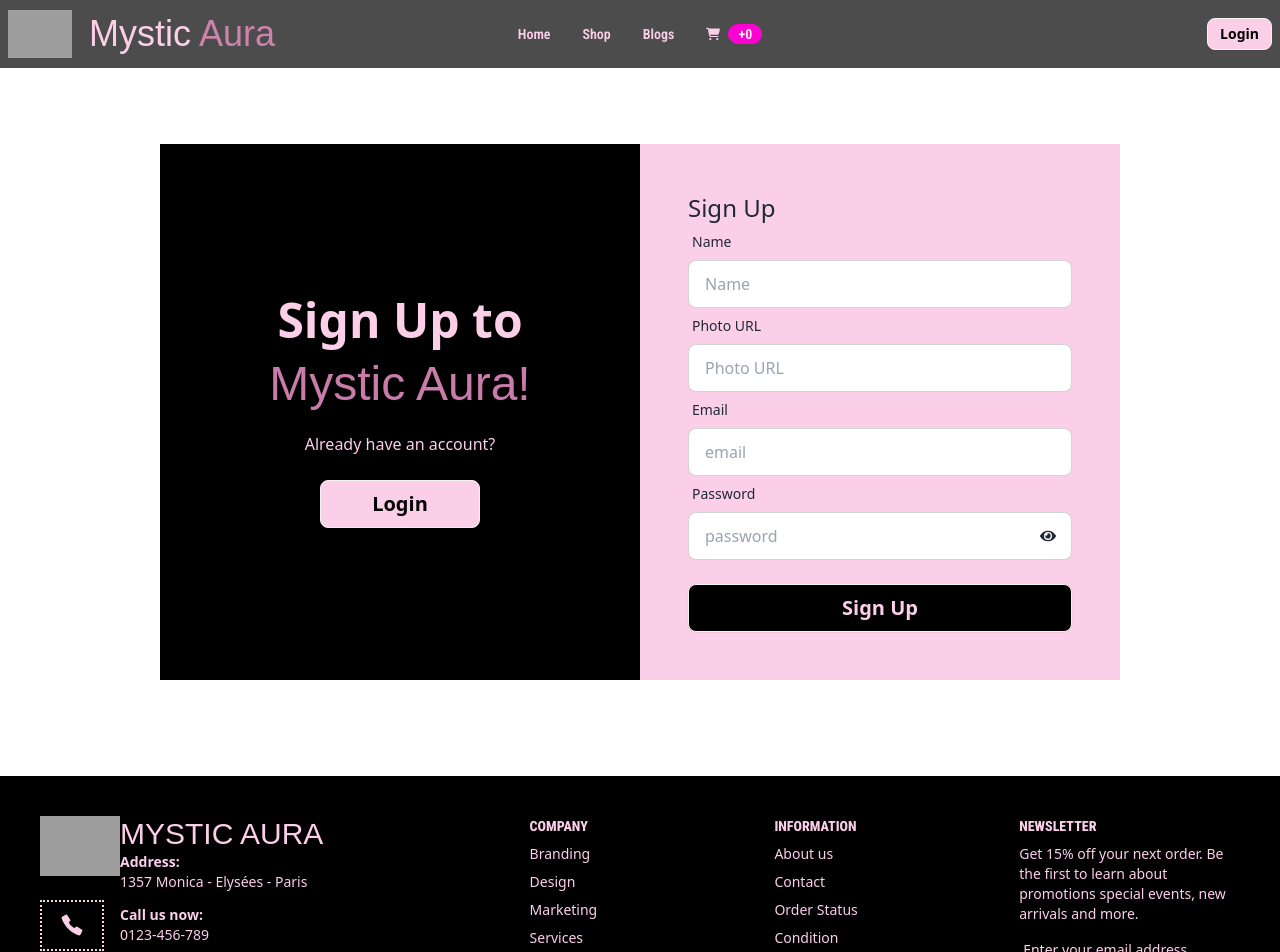
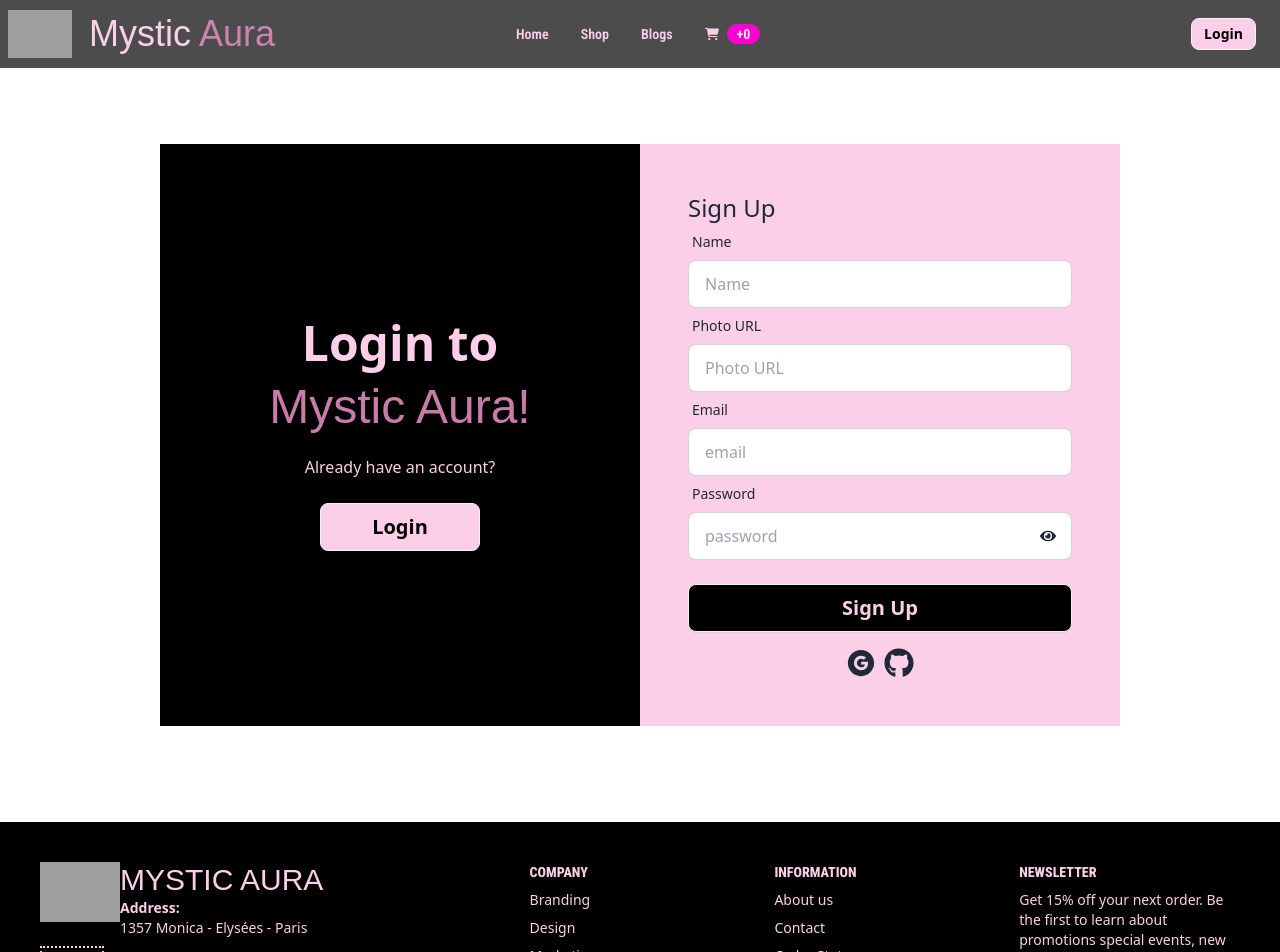
Before and after one commit to JannatulAfrozFaria/mystic-aura-client, a React (Vite) app: page /signUp in a window 1280 px wide. Shown: the top 952 px of the page. Built offline with nearby package versions, Linux system fonts and the light colour scheme; no server answers; grey boxes are pictures that could not be loaded; a web font is replaced by a local one.

Commit message:
username removed from navbar, user data sent to database

```diff
--- a/src/Components/SocialLogin.jsx
+++ b/src/Components/SocialLogin.jsx
@@ -2,28 +2,62 @@ import { useContext } from "react";
 import { AuthContext } from "../providers/AuthProvider";
 import { AiFillGoogleCircle } from "react-icons/ai";
 import { FaGithub } from "react-icons/fa6";
+import useAxiosPublic from "../customHooks/useAxiosPublic";
+import { useNavigate } from "react-router-dom";
 
 const SocialLogin = () => {
     const { signInWithGoogle,signInWithGitHub } = useContext(AuthContext);
+    const axiosPublic = useAxiosPublic();
+    const navigate = useNavigate();
     // GOOGLE------GITHUB----SIGN---IN
     const handleGoogleSignIn =()=>{
         signInWithGoogle()
         .then(result=>{
             console.log(result.user)
+            const userInfo = {
+                email: result.user?.email,
+                name: result.user?.displayName
+            }
+            axiosPublic.post('/users',userInfo)
+            .then(res=>{
+                console.log(res.data);
+                navigate('/')
+            })
         })
         .catch(error=>{
             console.error(error)
         })
     }
-    const handleGitHubSignIn = () =>{
-        signInWithGitHub()
-        .then(result=>{
-            console.log(result.user)
+    // const handleGitHubSignIn = () =>{
+    //     signInWithGitHub()
+    //     .then(result=>{
+    //         console.log(result.user)
+    //     })
+    //     .catch(error=>{
+    //         console.error(error)
+    //     })
+    // }
+    const handleGitHubSignIn = () => {
+    signInWithGitHub()
+    .then(result => {
+        console.log(result.user);
+        const userInfo = {
+            email: result.user?.email,
+            name: result.user?.displayName || result.user?.login // GitHub might use 'login' if displayName isn't available
+        }
+        axiosPublic.post('/users', userInfo)
+        .then(res => {
+            console.log(res.data);
+            navigate('/');
         })
-        .catch(error=>{
-            console.error(error)
-        })
-    }
+        .catch(error => {
+            console.error('Error saving user info:', error);
+        });
+    })
+    .catch(error => {
+        console.error('GitHub sign-in error:', error);
+    });
+}
     return (
         <div>
             <div className="flex gap-2 text-3xl">
--- a/src/Layout/Main.jsx
+++ b/src/Layout/Main.jsx
@@ -11,7 +11,10 @@ const Main = () => {
         <div>
             <NavBar></NavBar>
             {/* { noHeaderFooter || <NavBar></NavBar>} */}
-            <Outlet></Outlet>
+            {/* <Outlet></Outlet> */}
+             <main className="flex-grow">
+                <Outlet />
+            </main>
             <Footer></Footer>
         </div>
     );
--- a/src/Layout/shared/Footer.jsx
+++ b/src/Layout/shared/Footer.jsx
@@ -1,12 +1,10 @@
-// import React from "react";
 import { MdLocationOn } from "react-icons/md";
 import { IoCallSharp } from "react-icons/io5";
 import { IoIosMail } from "react-icons/io";
 
 const Footer = () => {
     return (
-        <div>
-            <footer className="footer bg-black text-pink-200 p-10 grid grid-cols-1 md:grid-cols-5 gap-6">
+        <footer className="footer bg-black text-pink-200 p-10 grid grid-cols-1 md:grid-cols-5 gap-6 mt-auto ">
             <nav className="col-span-1 md:col-span-2">
                 <div className="flex items-start text-pink-200 ">
                     <span>
@@ -15,9 +13,6 @@ const Footer = () => {
                     <div>
                         <h1 className="uppercase protest font-extrabold text-3xl">Mystic Aura</h1>
                         <div className="flex items-center gap-2 w-full">
-                                {/* <div className="box">
-                                    <MdLocationOn />
-                                </div> */}
                             <div>
                                 <h1 className="font-semibold">Address:</h1>
                                 <h2>1357 Monica - Elysées - Paris</h2>
@@ -79,7 +74,6 @@ const Footer = () => {
                 </fieldset>
             </form>
         </footer>
-        </div>
     );
 };
 
--- a/src/Layout/shared/NavBar.jsx
+++ b/src/Layout/shared/NavBar.jsx
@@ -231,7 +231,7 @@ const NavBar = () => {
                         {navItems}
                     </ul>
                 </div>
-                <div className="navbar-end">
+                <div className="navbar-end pr-4">
                     {user ? (
                         <div className="flex gap-2 text-basic items-center ">
                             <div> <p className="roboto font-semibold"> {user?.displayName} </p> </div>
@@ -245,9 +245,9 @@ const NavBar = () => {
                                         src={user?.photoURL}
                                         alt="profile-photo"
                                     />
-                                    <span className="hidden md:block hover:visible hover:opacity-100 opacity-0 transition-opacity duration-200 text-white">
+                                    {/* <span className="hidden md:block hover:visible hover:opacity-100 opacity-0 transition-opacity duration-200 text-white">
                                         {user?.displayName}
-                                    </span>
+                                    </span> */}
                                 </div>
                                 {dropdownOpen && (
                                     <div className="absolute right-0 mt-2 w-48 bg-white rounded-md shadow-lg z-20">
--- a/src/pages/login/login.jsx
+++ b/src/pages/login/login.jsx
@@ -62,8 +62,8 @@ const Login = () => {
         <title>Mystic Aura | Login</title>
       </Helmet>
       <div className="md:pb-24 md:pt-40 flex items-center justify-center">
-        <div className="w-3/4 mx-auto">
-          <div className="grid grid-cols-1 md:grid-cols-2 items-center justify-center h-full">
+        <div className="w-3/4 mx-auto mt-4 md:mt-14">
+          <div className="grid grid-cols-1 md:grid-cols-2 items-center justify-center h-full ">
             {/* TEXT SECTION */}
             <div className=" text-center bg-black p-8 md:p-0 flex flex-col justify-center h-full flex-grow text-basic ">
               <h1 className="text-5xl font-bold  ">
--- a/src/pages/signUp/SignUp.jsx
+++ b/src/pages/signUp/SignUp.jsx
@@ -7,6 +7,7 @@ import Swal from "sweetalert2";
 import { FaEye } from "react-icons/fa";
 import { FaEyeSlash } from "react-icons/fa";
 import useAxiosPublic from "../../customHooks/useAxiosPublic";
+import SocialLogin from "../../Components/SocialLogin";
 
 const SignUp = () => {
     const axiosPublic = useAxiosPublic();
@@ -56,7 +57,7 @@ const SignUp = () => {
                     <div className="grid grid-cols-1 md:grid-cols-2 items-center justify-center h-full">
                         {/* TEXT SECTION */}
                         <div className=" text-center bg-black p-8 md:p-0 flex flex-col justify-center h-full flex-grow text-basic ">
-                            <h1 className="text-5xl font-bold  ">Sign Up to <br /> </h1>
+                            <h1 className="text-5xl font-bold  ">Login to <br /> </h1>
                             <h1 className=" text-5xl protest mt-4 text-[#c97ca9]">Mystic Aura!</h1>
                             <p className="py-6 ">Already have an account?</p>
                             <div className="form-control w-1/2 md:w-1/3 mx-auto ">
@@ -133,7 +134,12 @@ const SignUp = () => {
                                     <input className="btn  bg-black text-basic hover:bg-[#c97ca9] hover:text-white text-xl" type="submit" value="Sign Up" />
                                 </div>
                             </form>
+                            {/* SOCIAL---LOGIN */}
+                            <div className="w-1/8 mx-auto mt-4">
+                                <SocialLogin></SocialLogin>
+                            </div>
                         </div>
+
                     </div>
                 </div>
             </div>
```
Lines whose indentation alone changed are shown as unchanged.
